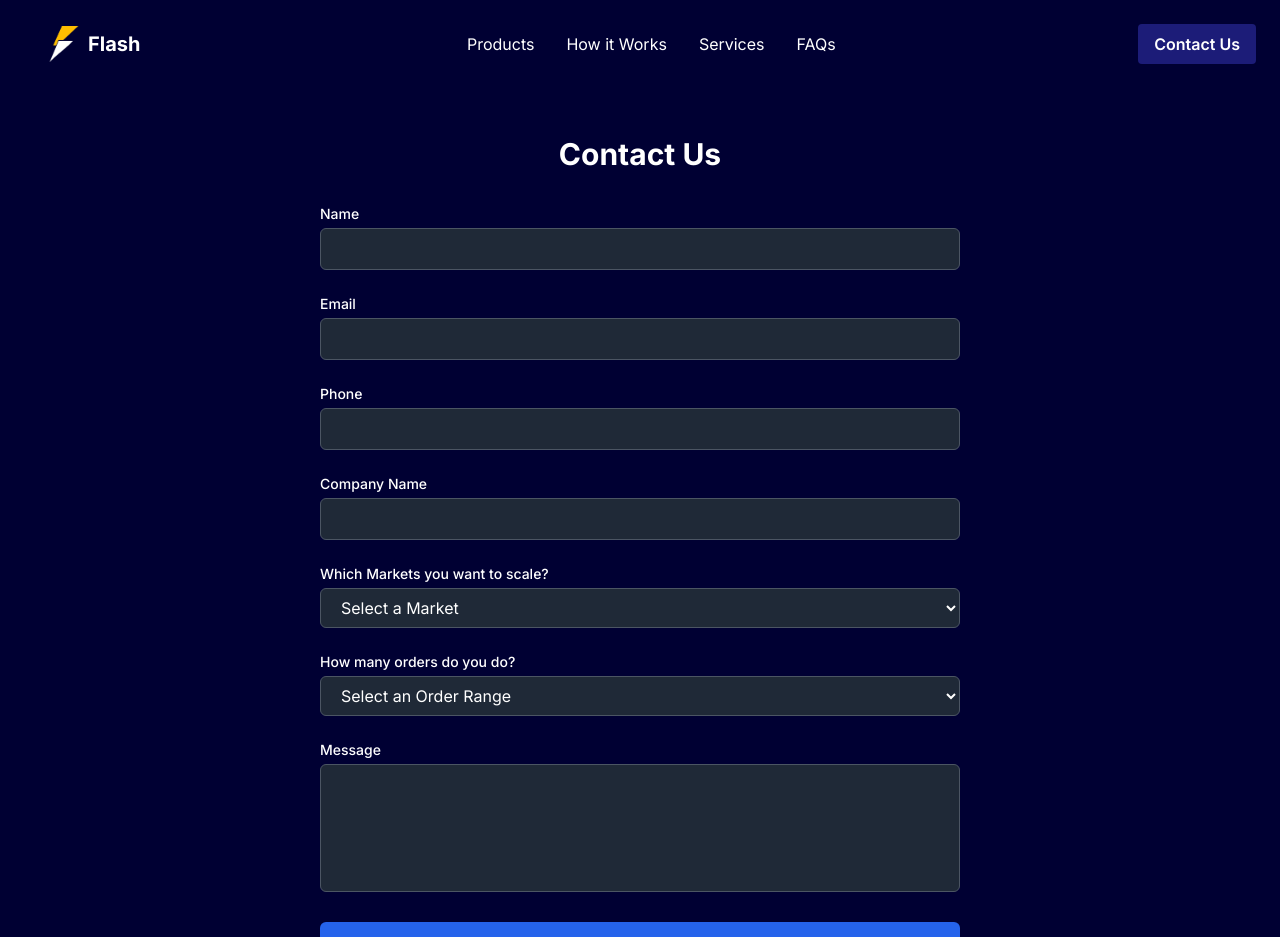
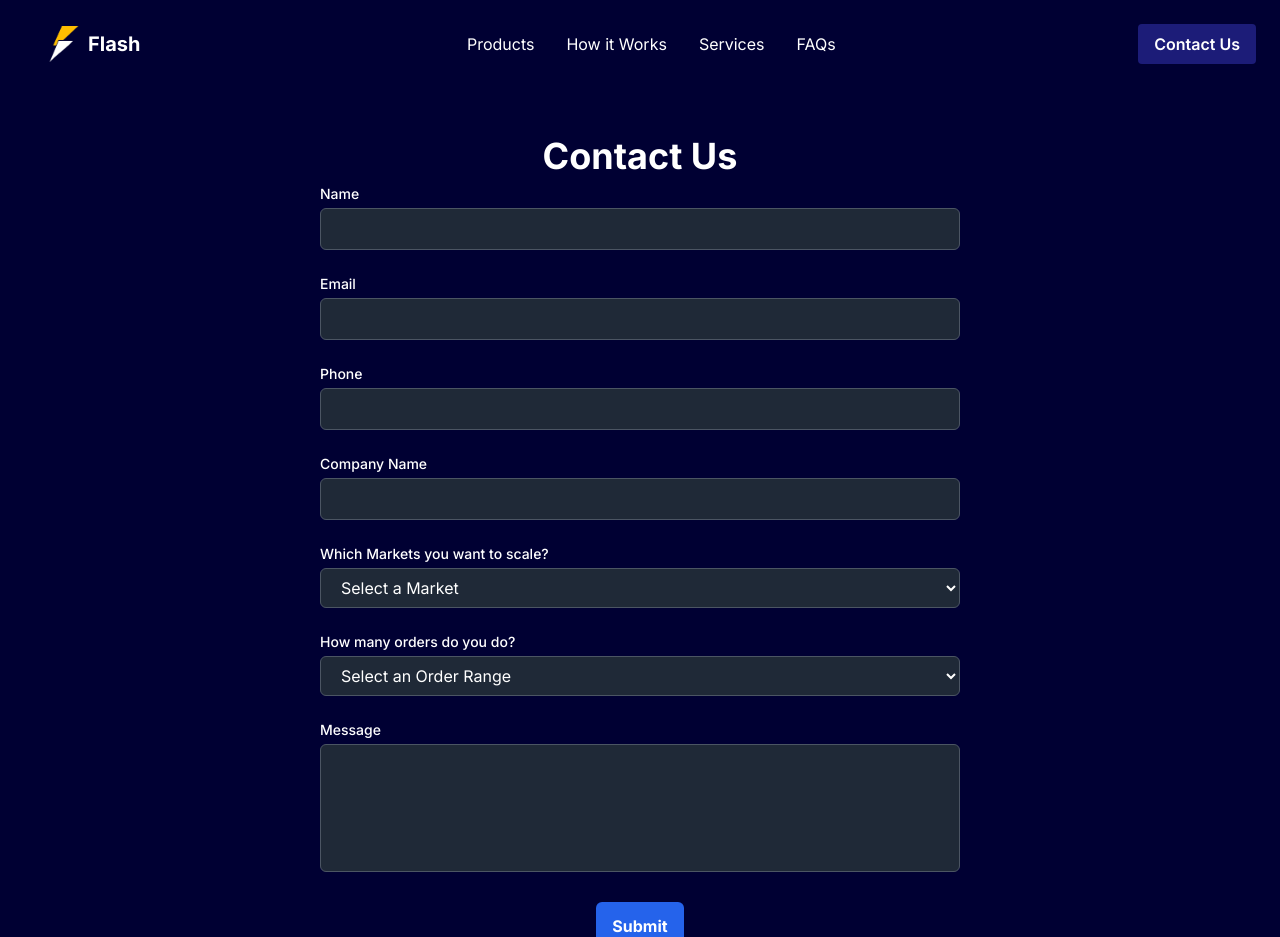
Before and after one commit to omkar-murala/flash, a Next.js app: page /contactus in a window 1280 px wide. Shown: the top 937 px of the page. Built offline with nearby package versions, Linux system fonts and the light colour scheme.

Commit message:
only logo left

```diff
--- a/src/app/contactus/page.tsx
+++ b/src/app/contactus/page.tsx
@@ -76,7 +76,7 @@ const ContactUsSection = () => {
       {/* Contact Us Section */}
       <section className="bg-[#000033] text-white py-12">
     <div className="max-w-2xl mx-auto px-4"> {/* Reduced max-width to 2xl */}
-      <h2 className="text-center text-3xl font-bold mb-8">Contact Us</h2>
+      <h2 className="md:text-3xl lg:text-4xl font-bold mb-2  font-[Inter Tight] text-center">Contact Us</h2>
       <form onSubmit={handleSubmit} className="space-y-6">
         <div>
           <label htmlFor="name" className="block text-sm font-medium">
@@ -205,10 +205,10 @@ const ContactUsSection = () => {
           {errors.message && <p className="text-red-500 text-sm mt-1">{errors.message}</p>}
         </div>
 
-        <div>
+        <div className="flex justify-center">
           <button
             type="submit"
-            className="w-full py-3 bg-blue-600 hover:bg-blue-700 text-white font-bold rounded-md transition duration-300"
+            className="w-auto py-3 px-4 bg-blue-600 hover:bg-blue-700 text-white font-bold rounded-md transition duration-300"
           >
             Submit
           </button>
--- a/src/app/page.tsx
+++ b/src/app/page.tsx
@@ -629,7 +629,7 @@ const HomePage = () => {
   </div>
 
   {/* Second Row - Two Centered Image Cards */}
-  <div className="max-w-6xl mx-auto grid grid-cols-1 md:grid-cols-2 gap-8 justify-center items-center mt-8 md:pl-36">
+  <div className="max-w-6xl mx-auto grid grid-cols-1 md:grid-cols-2 gap-2 justify-center items-center mt-8 md:pl-36">
     <div className="bg-gray-800 p-8 rounded-lg flex justify-center items-center h-64 w-full max-w-xs mx-auto md:mx-0">
       <Image
         className="w-full h-full object-contain rounded-lg"
```
